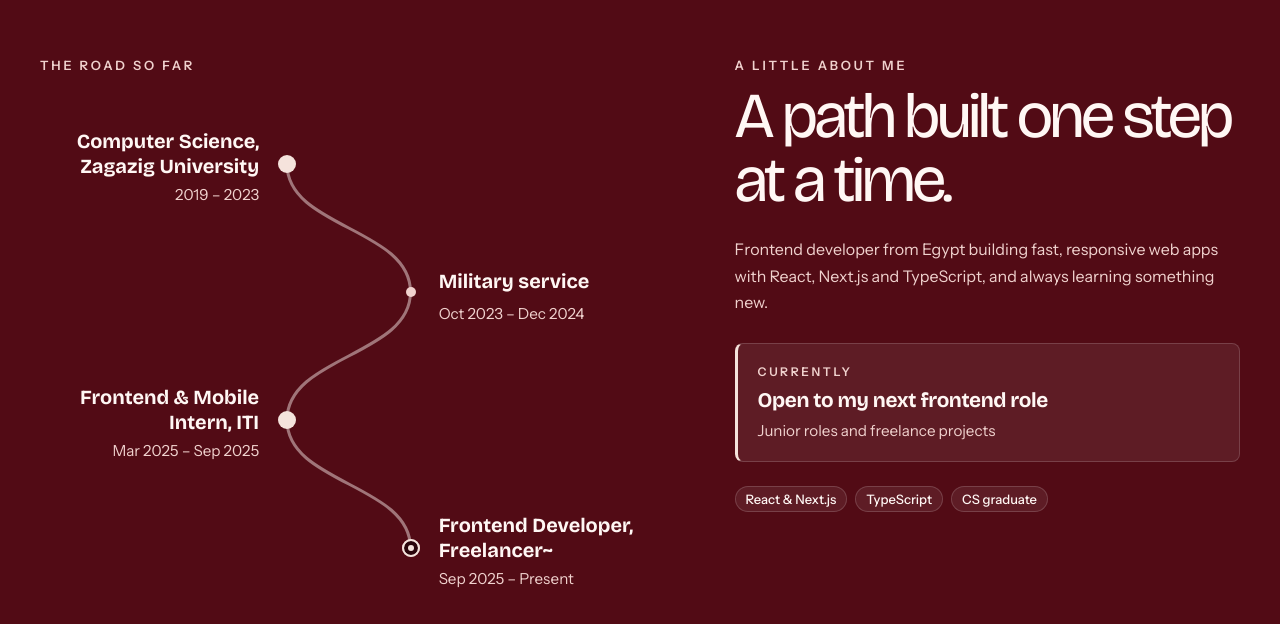
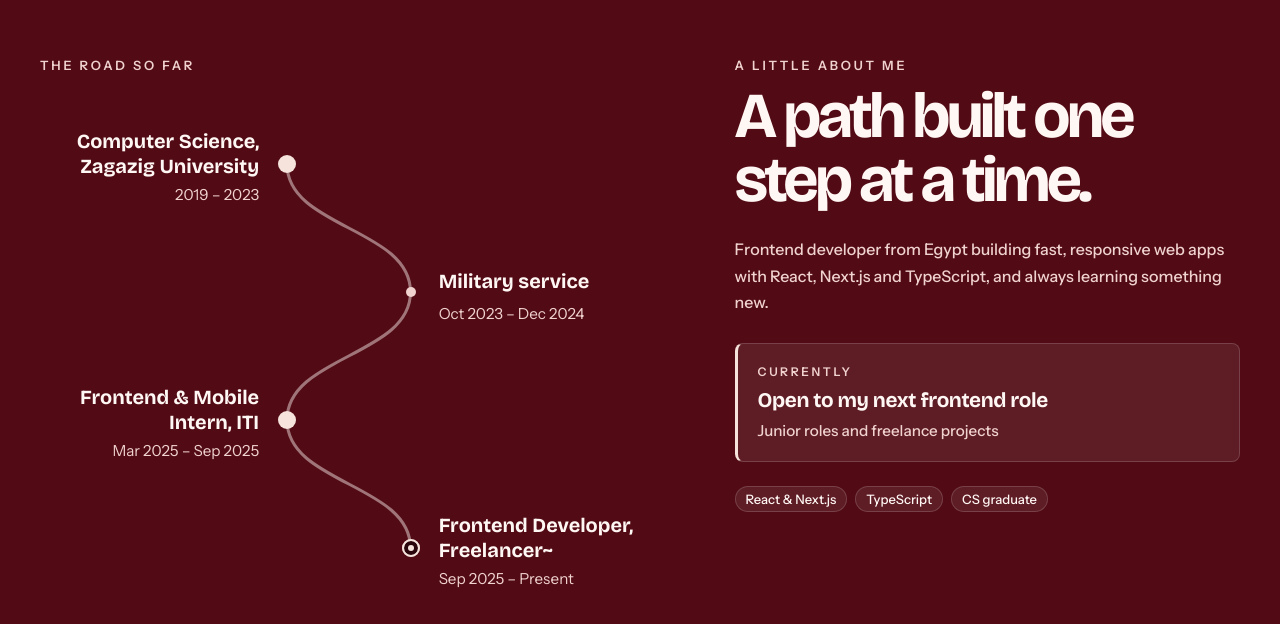
Before and after one commit to AmirMostafa-eng/Amir-Mostafa-Portfolio, a Next.js app: page / in a window 1280 px wide. Shown: the part 1414-2038 px from the top of the page. Built offline with nearby package versions, Linux system fonts and the light colour scheme.

Commit message:
About: match right-column typography weight to design

```diff
--- a/app/globals.css
+++ b/app/globals.css
@@ -323,6 +323,10 @@ img { display: block; max-width: 100%; }
 .about-currently .about-currently-label { margin: 0 0 6px; color: var(--muted); font-size: .75rem; font-weight: 600; letter-spacing: .22em; text-transform: uppercase; }
 .about-currently .about-currently-title { margin: 0; color: var(--text); font-family: var(--font-display), sans-serif; font-size: 1.3rem; font-weight: 700; letter-spacing: -.02em; line-height: 1.25; }
 .about-currently .about-currently-detail { margin: 4px 0 0; color: var(--muted); font-size: .95rem; }
+/* Lock the right-column typography to the delivered design's rendered weight. */
+.about-copy .section-heading h2 { font-weight: 700; }
+.about-copy .about-bio { font-weight: 500; }
+.about-currently .about-currently-detail { font-weight: 500; }
 .about-copy p { max-width: none; color: var(--muted); }
 .about-copy .section-heading { margin-bottom: 1.5rem; }
 .about-timeline { position: relative; container: about-timeline / inline-size; margin-top: 1.5rem; }
```
